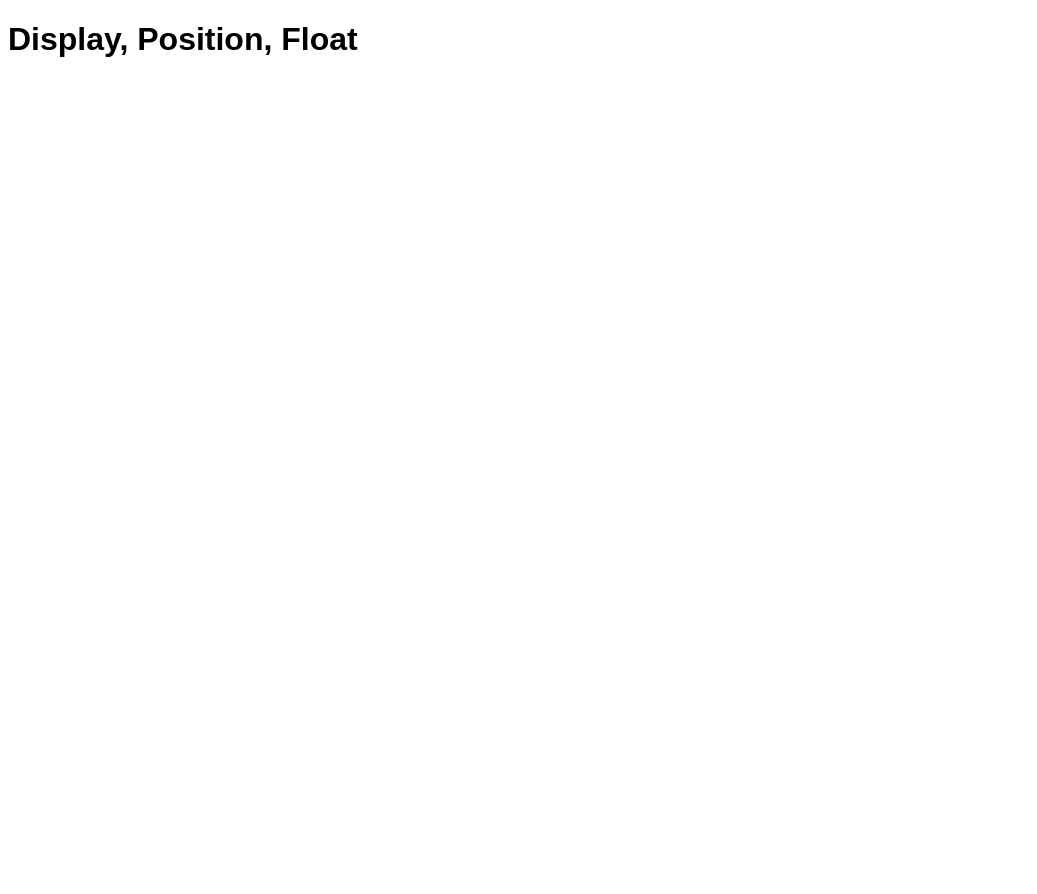
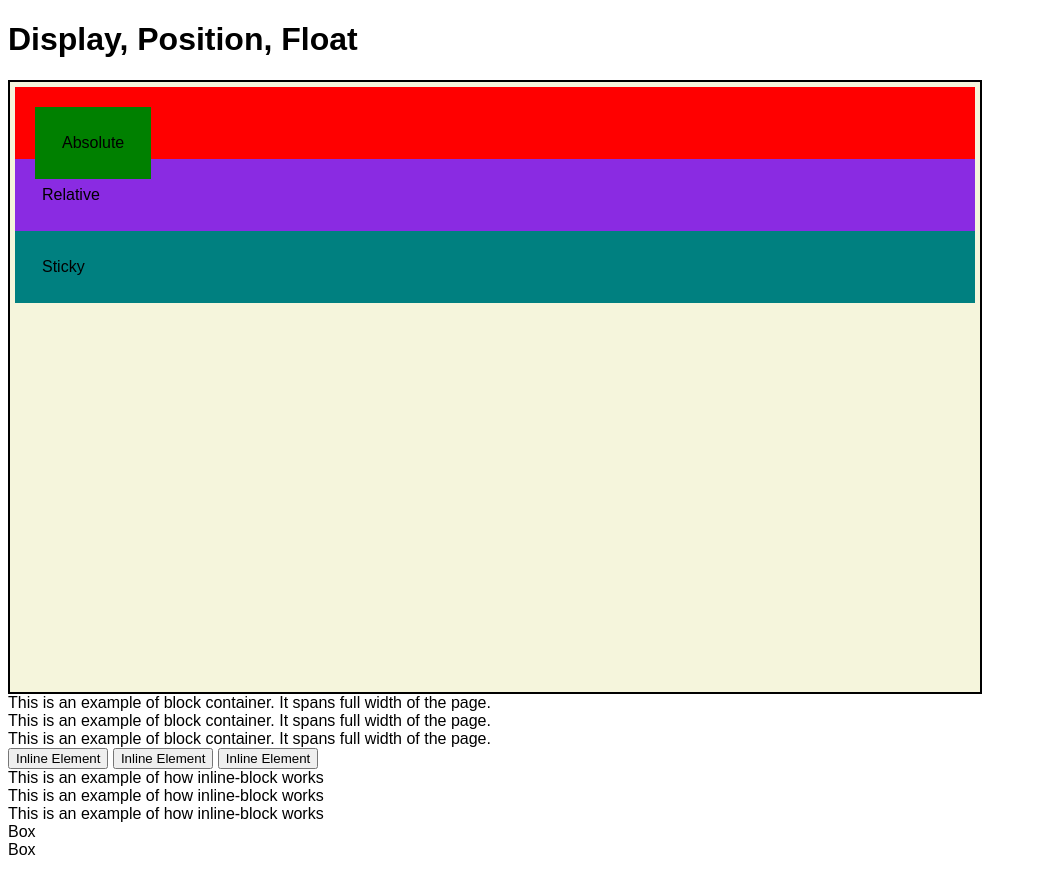
Before and after one commit to Dorcas-code/fullStack_Paul, a plain HTML site: page Week1/display-position-float/index.html in a window 1280 px wide. Shown: the top 894 px of the page, without its empty margins (0-1037 px from the left). Before the commit the page ends 800 px from the top, so only its background shows below. Drawn offline with Linux system fonts and the light colour scheme.

Commit message:
week 1 final lesson css  position demo

```diff
--- a/Week1/display-position-float/index.html
+++ b/Week1/display-position-float/index.html
@@ -8,5 +8,42 @@
   </head>
   <body>
     <h1>Display, Position, Float</h1>
+    <div class="parent-container">
+      <div class="child static">Static</div>
+      <div class="child relative">Relative</div>
+      <div class="child absolute">Absolute</div>
+      <div class="child fixed">Fixed</div>
+      <div class="child sticky">Sticky</div>
+    </div>
+    <div class="display-container">
+      <div class="block-container">
+        This is an example of block container. It spans full width of the page.
+      </div>
+      <div class="block-container">
+        This is an example of block container. It spans full width of the page.
+      </div>
+      <div class="block-container">
+        This is an example of block container. It spans full width of the page.
+      </div>
+
+      <button class="inline-element">Inline Element</button>
+      <button class="inline-element">Inline Element</button>
+      <button class="inline-element">Inline Element</button>
+
+      <div class="inline-block">
+        This is an example of how inline-block works
+      </div>
+      <div class="inline-block">
+        This is an example of how inline-block works
+      </div>
+      <div class="inline-block">
+        This is an example of how inline-block works
+      </div>
+
+      <div class="float-container">
+        <div class="float-box">Box</div>
+        <div class="float-box box2">Box</div>
+      </div>
+    </div>
   </body>
 </html>
--- a/Week1/display-position-float/style.css
+++ b/Week1/display-position-float/style.css
@@ -1,3 +1,96 @@
 * {
   font-family: Arial, Helvetica, sans-serif;
 }
+
+body {
+  height: 200vh;
+}
+
+.parent-container {
+  width: 75vw;
+  height: 75vh;
+  background-color: beige;
+  border: 2px solid black;
+  padding: 5px;
+  font-family: Arial, Helvetica, sans-serif;
+  position: relative;
+}
+
+.child {
+  padding: 25px;
+}
+
+.static {
+  /*
+   ? Static
+   * It is the default position
+   * position in relation to elements
+   * top, right, bottom, left and z-indexproperties do not work
+  */
+  border: 2px solid red;
+  background-color: red;
+  position: static;
+  top: 210px;
+}
+
+.relative {
+  /*
+   ? Relative
+   * just like static
+   * can change position using top. bottom left, right and z-index
+   * values are relative to its original position
+   !Avoid Using it , it will break the design flow of the page
+  */
+  position: relative;
+  /* top: 25px;
+  left: 25px; */
+  border: 2px solid blueviolet;
+  background-color: blueviolet;
+}
+
+.absolute {
+  /*
+    ? Absolute
+   * removes element from the flow
+   * position it relative to parent container
+   * if parent is static, it will move outside of parent container
+   * to the next relative container
+   * if parent is relative , it will move within parent container
+   * can change position using top. bottom left, right and z-index
+   ! not specifying width will make the element shrink to fit the content
+  */
+  position: absolute;
+  top: 25px;
+  left: 25px;
+  border: 2px solid green;
+  background-color: green;
+}
+
+.sticky {
+  /*
+    ? Sticky
+   * behaves like relative and fixed
+   * relative to the flow
+   * position definition used for when you start scrolling
+   * stay fixed when scrolled at 75px above the div, relative top 75px when stationary
+  */
+  position: sticky;
+  /* top: 75px; */
+  border: 2px solid teal;
+  background-color: teal;
+}
+
+.fixed {
+  /*
+    ? Fixed
+   *Like absolute
+   * positioned to view port
+   * does not move when scrolling
+   * can change position using top. bottom left, right and z-index
+  */
+  position: fixed;
+  /* /* top: 25px;
+  left: 25px; */
+  border: 2px solid gray;
+  background-color: gray;
+}
```
